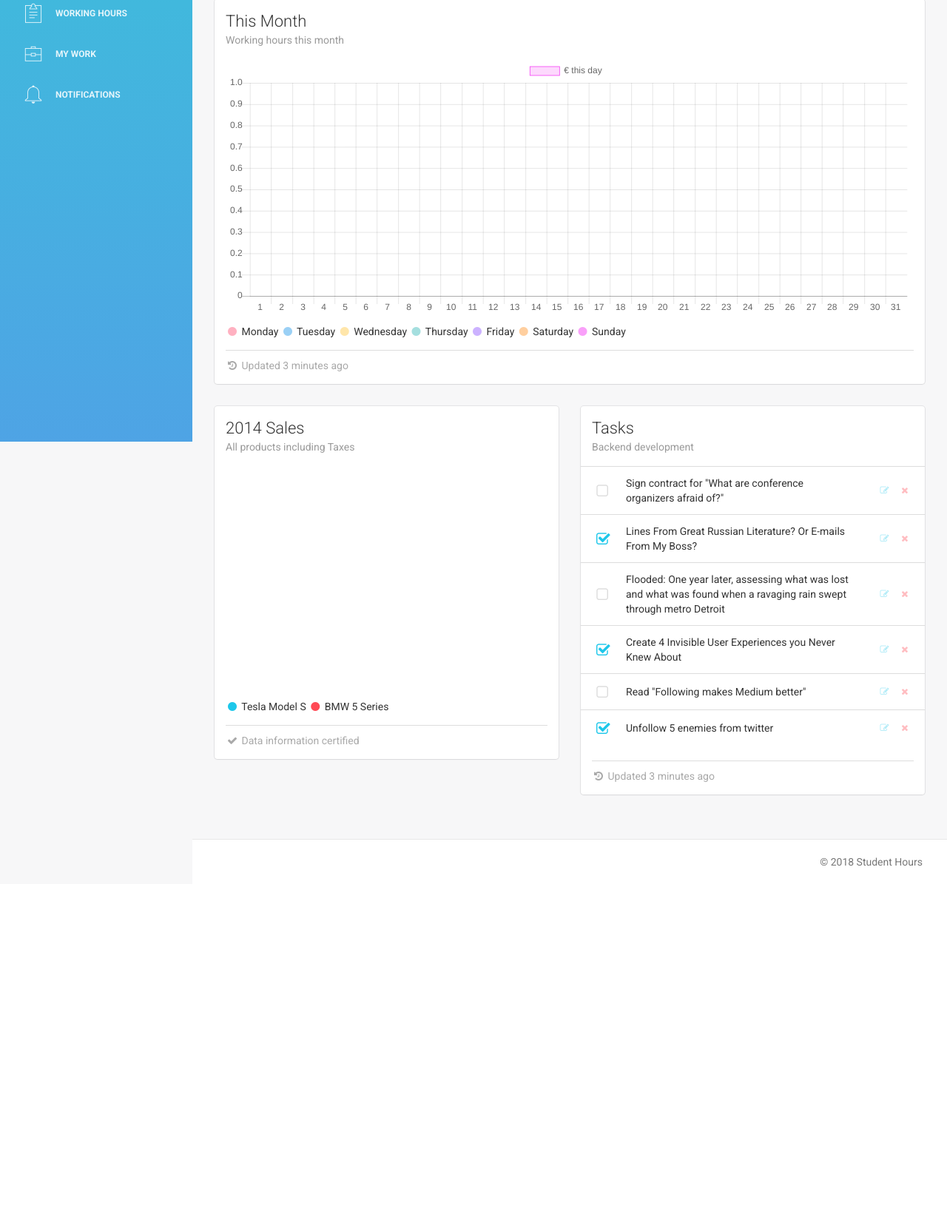
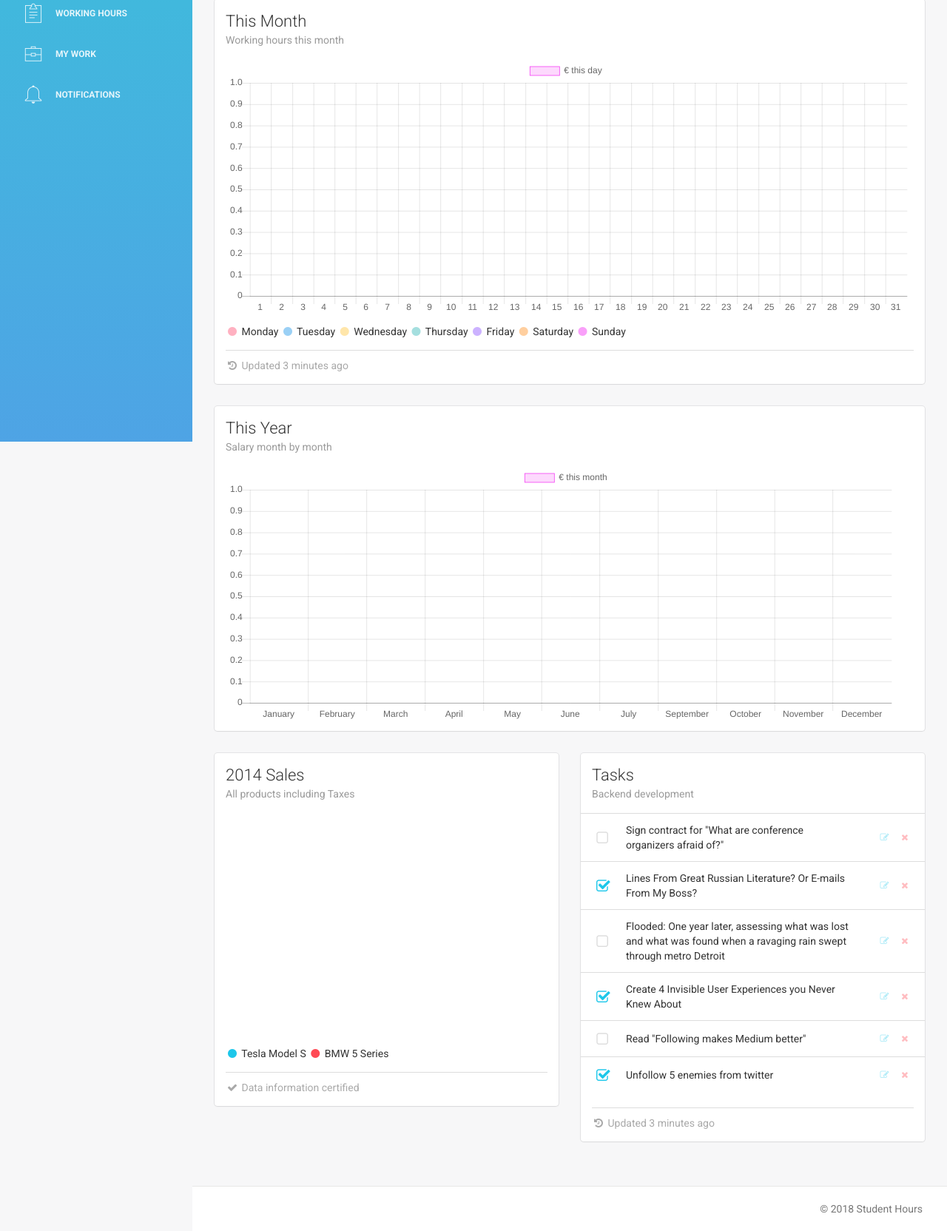
Before and after one commit to fdardenne/StudHours, a Django app: page /viewboard/ in a window 1280 px wide. Shown: the part 203-1867 px from the top of the page at 74% size. Before the commit the page ends 1374 px from the top, so only its background shows below. Run offline with Django 3.2, Linux system fonts and the light colour scheme; a user stored in the database is signed in; tables that the repository leaves empty hold one stand-in row (values such as "Sample post"); a map, chart or similar area stays blank; some libraries are stand-ins or nearby versions.

Commit message:
Link month chart and db

```diff
--- a/userboard/templates/userboard/dashboard.html
+++ b/userboard/templates/userboard/dashboard.html
@@ -30,6 +30,9 @@
 
 
         </div>
+
+         <!-- THIS MONTH -->
+
         <div class="row">
             <div class="col-md-12">
                 <div class="card">
@@ -38,12 +41,12 @@
                         <p class="category">Working hours this month</p>
                     </div>
                     <div class="content">
-                        <canvas id="myChart" width="400" height="150"></canvas>
+                        <canvas id="thisMonth" width="400" height="150"></canvas>
 
-                        <!-- THIS MONTH SCRIPT -->
+
                         <script>
-                            var ctx = document.getElementById("myChart").getContext('2d');
-                            var myChart = new Chart(ctx, {
+                            var ctx = document.getElementById("thisMonth").getContext('2d');
+                            var thisMonth = new Chart(ctx, {
                                 type: 'bar',
 
                                 data: {
@@ -90,6 +93,58 @@
                 </div>
             </div>
         </div>
+
+
+        <!-- THIS YEAR -->
+
+        <div class="row">
+            <div class="col-md-12">
+                <div class="card">
+                    <div class="header">
+                        <h4 class="title">This Year</h4>
+                        <p class="category">Salary month by month</p>
+                    </div>
+                    <div class="content">
+                        <canvas id="thisYear" width="400" height="150"></canvas>
+
+                        <script>
+                            var ctx = document.getElementById("thisYear").getContext('2d');
+                            var thisYear = new Chart(ctx, {
+                                type: 'bar',
+
+                                data: {
+                                        labels: ['January', 'February', 'March', 'April',
+                                        'May', 'June', 'July', 'September', 'October',
+                                        'November', 'December'],
+
+                                        datasets: [{
+                                                label: '€ this month',
+                                                data: {{ months_money }},
+                                                backgroundColor: {{ color|safe }},
+                                                borderColor: {{ border_color|safe }} ,
+                                                borderWidth: 0.8
+                                        }]
+                                },
+                                options: {
+                                        scales: {
+                                                yAxes: [{
+                                                        ticks: {
+                                                                beginAtZero:true
+                                                        }
+                                                }]
+                                        }
+                                }
+                            });
+
+
+                        </script>
+
+                    </div>
+                </div>
+            </div>
+        </div>
+
+        <!-- END YEAR -->
 
 
         <div class="row">
--- a/userboard/templates/userboard/homepage.html
+++ b/userboard/templates/userboard/homepage.html
@@ -4,7 +4,8 @@
 <html lang="en">
 <head>
 	<meta charset="utf-8">
-	<title>Reveal.js 3 Slide Demo</title>
+	<title>Student Hours</title>
+	<link rel="icon" type="image/png" href="{% static 'userboard/assets/img/favicon.ico' %}">
 	<link rel="stylesheet" href="{% static 'userboard/revealjs/css/reveal.min.css' %}">
 	<link rel="stylesheet" href="{% static 'userboard/revealjs/css/theme/knightlab.css' %}" id="theme">
 	<!--Add support for earlier versions of Internet Explorer -->
--- a/userboard/templates/userboard/hours.html
+++ b/userboard/templates/userboard/hours.html
@@ -43,6 +43,8 @@
                                 <td>{{ hour.pause }}</td>
                                 <td>{{ hour.time }}</td>
                                 <td>{{ hour.salary }}</td>
+                                <td><button type="button" class="btn btn-danger">Delete
+                        </button></td>
                             </tr>
                             {% endfor %}
                             </tbody>
--- a/userboard/views.py
+++ b/userboard/views.py
@@ -77,9 +77,14 @@ def userboard(request):
                                                       beginning_date__month=datetime.datetime.now().date().month,
                                                       beginning_date__year= datetime.datetime.now().date().year)
 
+
         moneys = [0] * day_max
         total_money = 0
         total_hours = 0
+
+        money_per_month = [0]*12
+        total_money_year = 0
+        total_hours_year = 0
 
         for workhour in workhour_month_list:
             day = workhour.beginning_date.date().day
@@ -90,13 +95,37 @@ def userboard(request):
             total_money += money_earned
             moneys[day-1] += money_earned
 
+
+        temps_total_money = 0
+        for month in range(12):
+            temp_workhour_month_list = WorkHour.objects.filter(work=work, beginning_date__month=month,
+                                                               beginning_date__year =datetime.datetime.now().date().year)
+
+            for workhour in temp_workhour_month_list:
+                time_worked = float(
+                    (workhour.end_date - workhour.beginning_date - workhour.pause_duration).seconds) / 3600
+                money_earned = float(round(workhour.salary_earned, 2))
+
+                temps_total_money += money_earned
+
+                total_money_year += money_earned
+                total_hours_year += time_worked
+
+            money_per_month[month-1] = temps_total_money
+            temps_total_money = 0
+
+
+
+
+
         context = {
             'day': label,
             'money': moneys,
             'color': color,
             'border_color': border_color,
-            'total_money': total_money,
-            'total_hours': total_hours
+            'total_money': round(total_money,2),
+            'total_hours': round(total_hours,2),
+            'months_money': money_per_month
         }
 
         return render(request, 'userboard/dashboard.html', context)
@@ -160,6 +189,7 @@ def work(request):
 @login_required
 def hour(request):
     # TODO: Verify the form
+    # TODO: Delete button
     user = request.user
     try:
         work = Work.objects.get(user=user)
```
